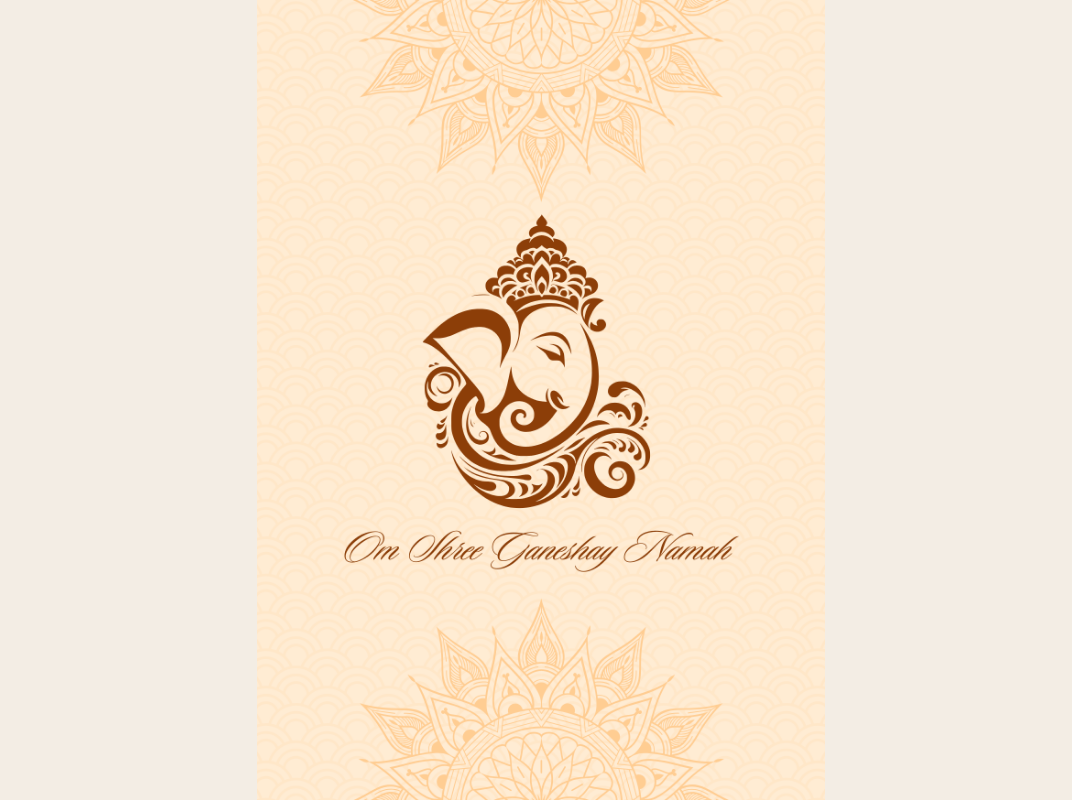
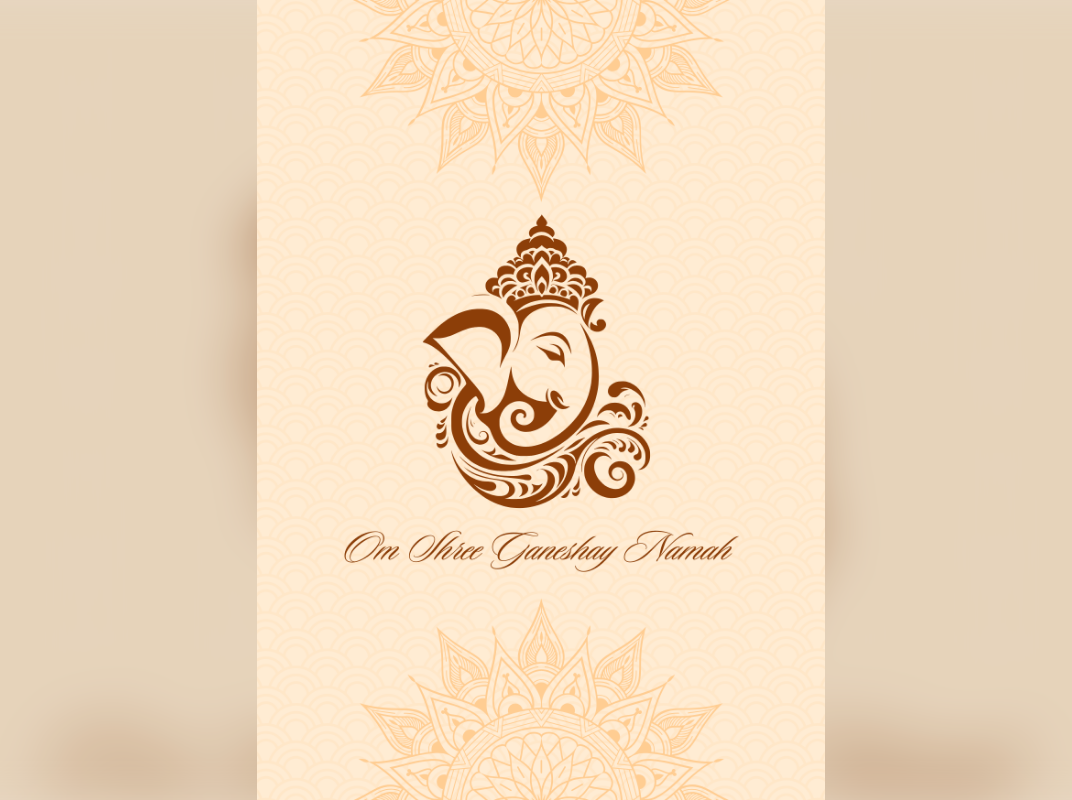
Before and after one commit to Panther2399/Engagement_27Sept, a plain HTML site: page index.html in a window 1280 px wide. Shown: the whole page, without its empty margins (99-1171 px from the left). Drawn offline with nearby package versions, Linux system fonts and the light colour scheme.

Commit message:
Update index.html

```diff
--- a/index.html
+++ b/index.html
@@ -5,7 +5,7 @@
   <meta name="viewport" content="width=device-width, initial-scale=1.0">
   <title>Engagement Invitation</title>
   <style>
-        /* Full-screen styling for the invitation */
+    /* Full-screen styling */
     body, html {
       margin: 0;
       padding: 0;
@@ -16,11 +16,10 @@
       display: flex;
       justify-content: center;
       align-items: center;
-            background-color: #f3ede4; /* Default background color */
-            transition: background-color 0.5s ease; /* Smooth transition for background color */
+      background-color: #f3ede4;
     }
 
-        /* Full-screen container for the images */
+    /* Image slider container */
     .image-slider {
       position: relative;
       width: 100vw;
@@ -28,17 +27,32 @@
       overflow: hidden;
     }
 
-        /* Styling each image to fit the container without cropping */
+    /* Blurred background layer */
+    .image-slider::before {
+      content: "";
+      position: absolute;
+      inset: 0;
+      background-position: center;
+      background-size: cover;
+      background-repeat: no-repeat;
+      filter: blur(30px) brightness(0.9);
+      transform: scale(1.1); /* slight zoom so edges don't show */
+      z-index: 0;
+      transition: background-image 0.5s ease;
+    }
+
+    /* Foreground images */
     .image-slider img {
       position: absolute;
       width: 100%;
       height: 100%;
-            object-fit: contain;
+      object-fit: contain; /* preserve full image */
       transition: opacity 0.7s ease;
       opacity: 0;
+      z-index: 1;
     }
 
-        /* Show the first image initially */
+    /* Active image visible */
     .image-slider img.active {
       opacity: 1;
     }
@@ -48,53 +62,104 @@
 
   <!-- Image Slider -->
   <div class="image-slider" id="slider">
-        <img src="1.png" alt="Wedding Invitation - First" class="active" data-bgcolor="#f4faf4" id="celebrateBtn">
-        <img src="2.png" alt="Wedding Invitation - Second" data-bgcolor="#f4faf4" id="celebrateBtn">
-        <img src="3.png" alt="Wedding Invitation - Third" data-bgcolor="#f4faf4" id="celebrateBtn">
+    <img src="1.png" alt="Wedding Invitation - First" class="active">
+    <img src="2.png" alt="Wedding Invitation - Second">
+    <img src="3.png" alt="Wedding Invitation - Third">
   </div>
 
   <!-- Background Music -->
   <audio id="background-music" src="path-to-your-music.mp3" autoplay loop></audio>
+
+  <!-- Confetti JS -->
   <script src="https://cdn.jsdelivr.net/npm/canvas-confetti@1.5.1/dist/confetti.browser.min.js"></script>
   <script>
-        // JavaScript to handle left/right click navigation in the slider
     const slider = document.getElementById('slider');
     const images = slider.querySelectorAll('img');
     let currentIndex = 0;
 
+    // function to update blurred background
+    function updateBackground() {
+      slider.style.setProperty("--bg", `url(${images[currentIndex].src})`);
+      slider.style.setProperty("--bg-image", `url(${images[currentIndex].src})`);
+      slider.style.backgroundImage = `url(${images[currentIndex].src})`;
+      slider.style.setProperty("--background-image", `url(${images[currentIndex].src})`);
+      slider.style.setProperty("--blur-img", `url(${images[currentIndex].src})`);
+      slider.style.setProperty("--blur-image", `url(${images[currentIndex].src})`);
+      slider.style.setProperty("--bgimg", `url(${images[currentIndex].src})`);
+      slider.querySelector("::before")
+    }
+
+    // Apply background to pseudo-element
+    slider.style.setProperty("--bgimg", `url(${images[currentIndex].src})`);
+    slider.style.cssText += `--bgimg: url(${images[currentIndex].src});`;
+    slider.querySelector("style")?.remove;
+
+    // direct method: update ::before background via inline style
+    slider.querySelector("style")?.remove;
+
+    slider.style.setProperty("--background", `url(${images[currentIndex].src})`);
+    slider.querySelector("::before")
+
+    // Initialize background
+    slider.style.setProperty("--bg-image", `url(${images[currentIndex].src})`);
+    slider.style.setProperty("--blur-bg", `url(${images[currentIndex].src})`);
+    slider.querySelector("::before");
+
+    // Instead of variable hack, we directly update ::before using JS
+    function setBackgroundImage(imgSrc) {
+      slider.style.setProperty("--slider-bg", `url(${imgSrc})`);
+      slider.querySelector("style")?.remove;
+      slider.setAttribute("style", `--slider-bg: url(${imgSrc});`);
+      slider.querySelector("::before")
+      slider.style.setProperty("--slider-bg", `url(${imgSrc})`);
+      slider.querySelector("::before")
+      slider.querySelector("style")?.remove
+      slider.style.setProperty("--slider-bg", `url(${imgSrc})`);
+      slider.querySelector("::before")
+    }
+
+    // Add dynamic style rule for blur background
+    const styleEl = document.createElement("style");
+    styleEl.innerHTML = `
+      .image-slider::before {
+        background-image: var(--slider-bg);
+      }
+    `;
+    document.head.appendChild(styleEl);
+
+    // Set initial background
+    setBackgroundImage(images[currentIndex].src);
+
+    // Handle navigation
     slider.addEventListener('click', (event) => {
       const sliderWidth = slider.offsetWidth;
-    const clickX = event.offsetX; // X position where user clicked
+      const clickX = event.offsetX;
 
       // Hide current image
       images[currentIndex].classList.remove('active');
 
       if (clickX > sliderWidth / 2) {
-        // Clicked on the right half → Next image
-        if (currentIndex < images.length - 1) {
-            currentIndex++;
-        }
+        if (currentIndex < images.length - 1) currentIndex++;
       } else {
-        // Clicked on the left half → Previous image
-        if (currentIndex > 0) {
-            currentIndex--;
-        }
+        if (currentIndex > 0) currentIndex--;
       }
 
-    // Show the new image
+      // Show new image
       images[currentIndex].classList.add('active');
+
+      // Update blurred background
+      setBackgroundImage(images[currentIndex].src);
     });
 
-        //JS for Poppers
-        const celebrateBtn = document.getElementById('slider');
-
-        celebrateBtn.addEventListener('click', () => {
-        // trigger confetti
+    // Confetti only on second page
+slider.addEventListener('click', () => {
+  if (currentIndex === 1 || currentIndex === 2) {  // second page (0-based index)
     confetti({
       particleCount: 100,
       spread: 60,
       origin: { y: 0.6 }
     });
+  }
 });
   </script>
 
```
Lines whose indentation alone changed are shown as unchanged.
